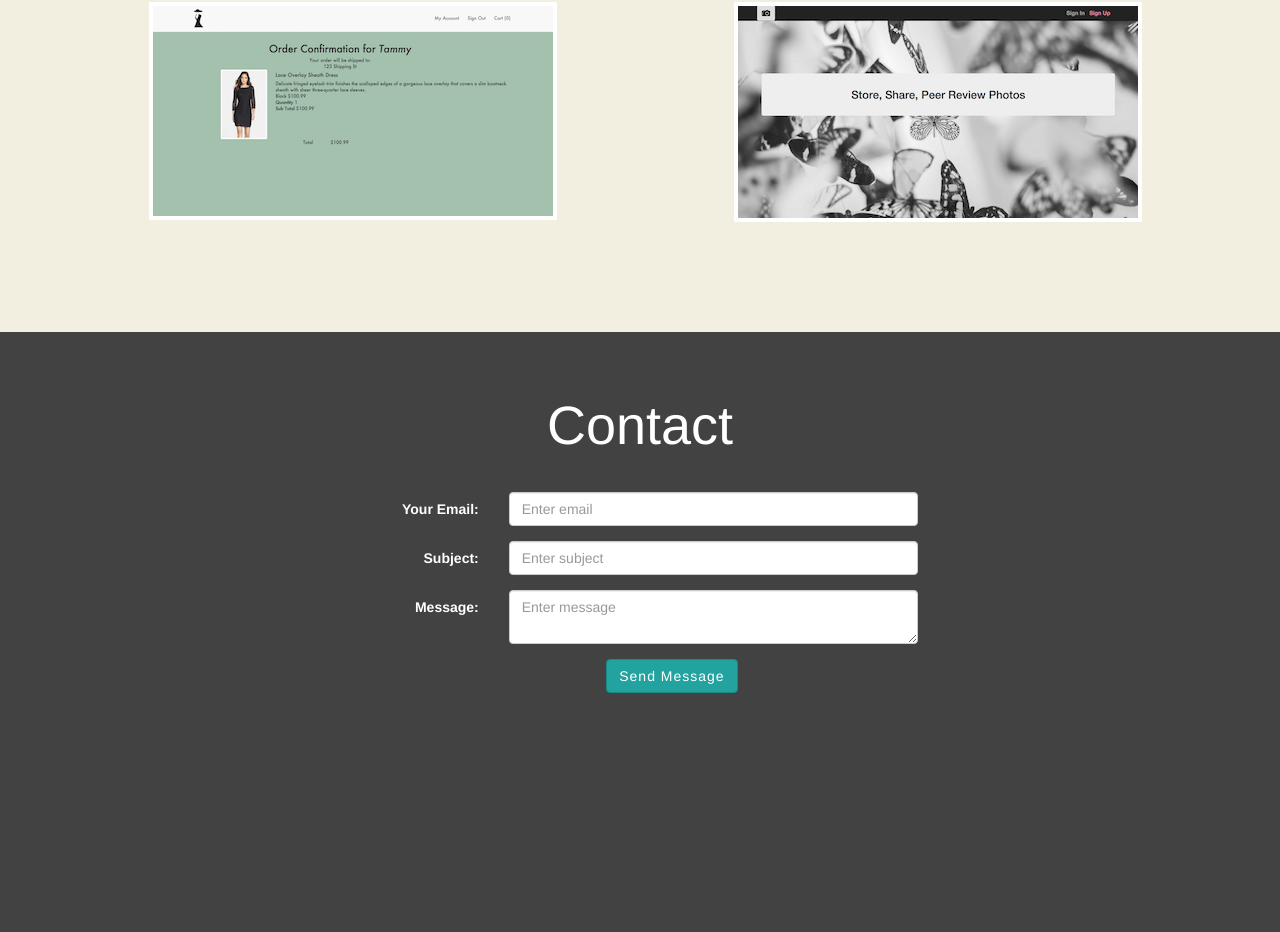
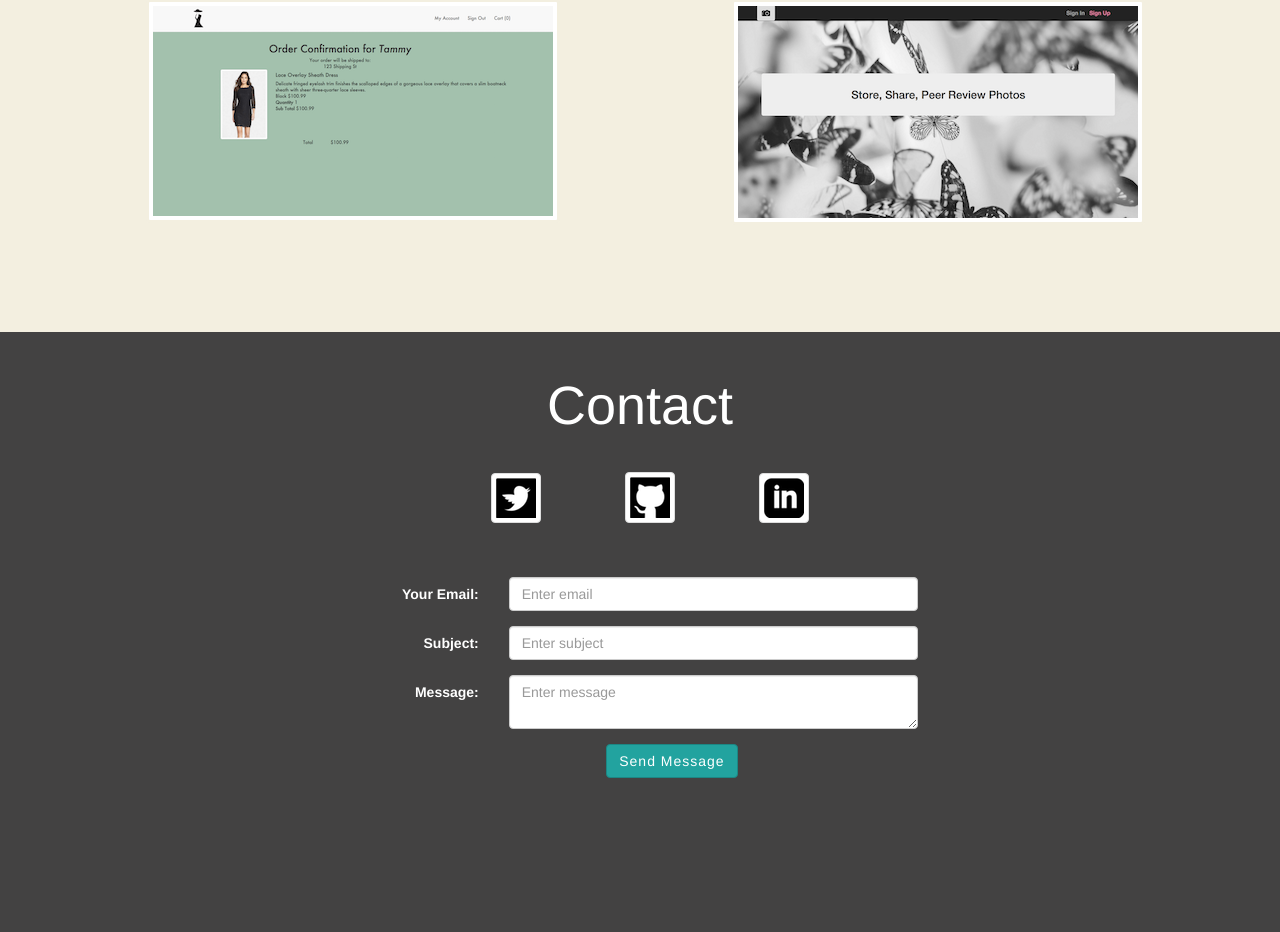
Before and after one commit to smurfik/personal-website-flask, a Flask app: page / in a window 1280 px wide. Shown: the part 1068-2000 px from the top of the page. Run offline with Flask 2, Linux system fonts and the light colour scheme; some libraries are stand-ins or nearby versions.

Commit message:
add links for social media

```diff
--- a/static/css/main.css
+++ b/static/css/main.css
@@ -120,6 +120,7 @@ body {
   line-height: 54px;
   font-size: 54px;
   text-align: center;
+  margin-top: 0;
   margin-bottom: 40px;
 }
 
@@ -166,3 +167,40 @@ span.text-content span {
 .labell {
   color: white;
 }
+
+.info {
+  margin-right: 60px;
+  margin-left: 20px;
+}
+
+.right {
+  margin-left: 20px;
+}
+
+.form-horizontal:before {
+  content: "";
+  display: block;
+  height: 54px;
+}
+
+/* Fade */
+.hvr-fade {
+  display: inline-block;
+  vertical-align: middle;
+  -webkit-transform: translateZ(0);
+  transform: translateZ(0);
+  box-shadow: 0 0 1px rgba(0, 0, 0, 0);
+  -webkit-backface-visibility: hidden;
+  backface-visibility: hidden;
+  -moz-osx-font-smoothing: grayscale;
+  overflow: hidden;
+  -webkit-transition-duration: 0.3s;
+  transition-duration: 0.3s;
+  -webkit-transition-property: color, background-color;
+  transition-property: color, background-color;
+}
+
+.hvr-fade:hover, .hvr-fade:focus, .hvr-fade:active {
+  background-color: rgb(34, 163, 159);
+  color: white;
+}
--- a/templates/home.html
+++ b/templates/home.html
@@ -49,6 +49,17 @@
     <div id="page3">
       <a name="contact"></a>
       <a href="#contact"><h2>Contact</h2></a>
+      <div class="row text-center">
+        <a href="https://twitter.com/smurfikpop">
+          <img src="/static/img/twitter.png" class="img-thumbnail info hvr-fade"></img>
+        </a>
+        <a href="https://github.com/smurfik">
+          <img src="/static/img/git.png" class="img-thumbnail info hvr-fade"></img>
+        </a>
+        <a href="https://linkedin.com/pub/tammy-pop/25/abb/7aa">
+          <img src="/static/img/linkedin.png" class="img-thumbnail right hvr-fade"></img>
+        </a>
+      </div>
       <div class="row">
         <div class="col-md-6 col-md-offset-3">
           <form class="form-horizontal" role="form" method="POST" action="/mail">
```
Also changed, not shown: static/img/git.png (added), static/img/linkedin.png (added), static/img/twitter.png (added).
